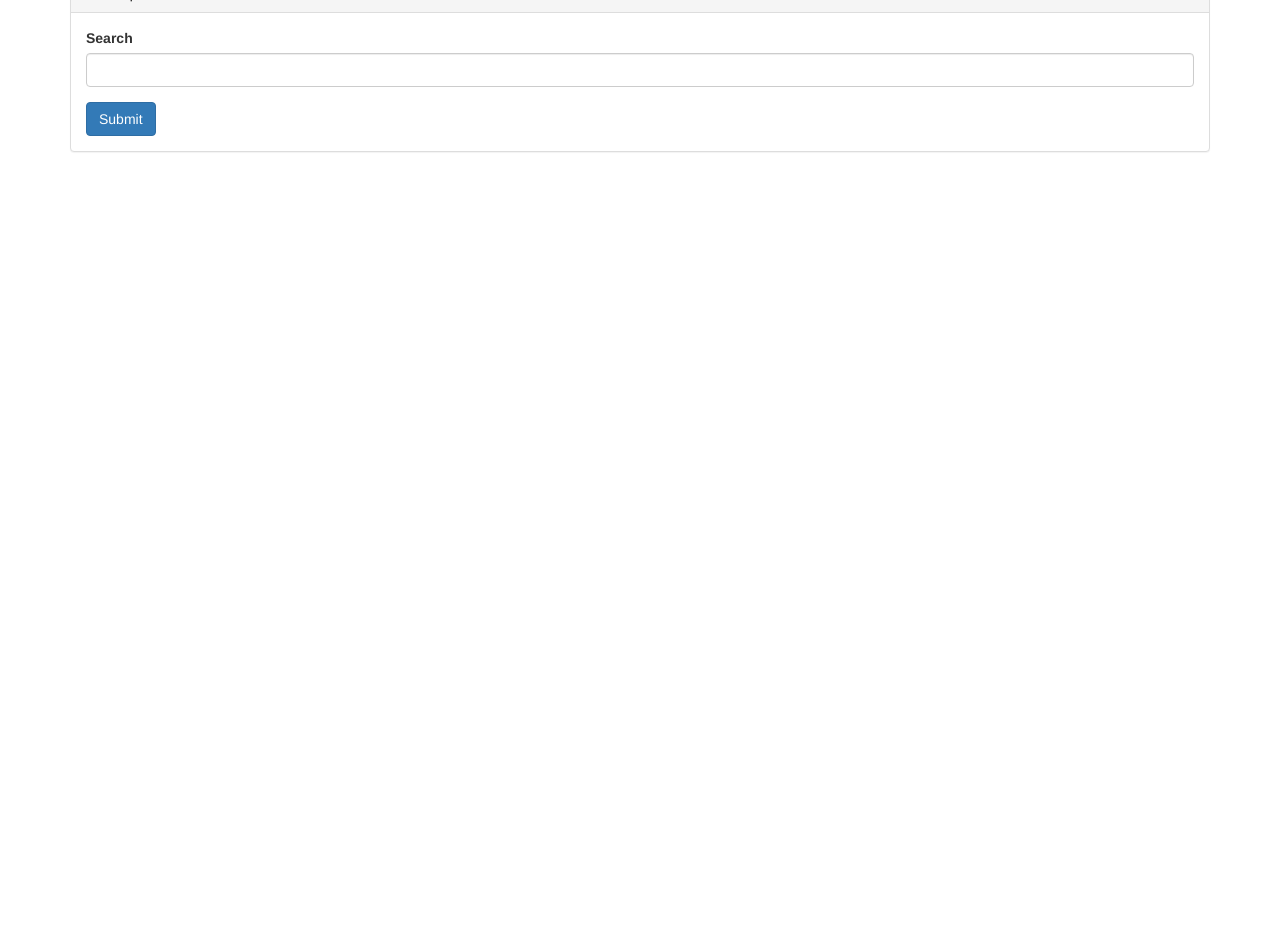
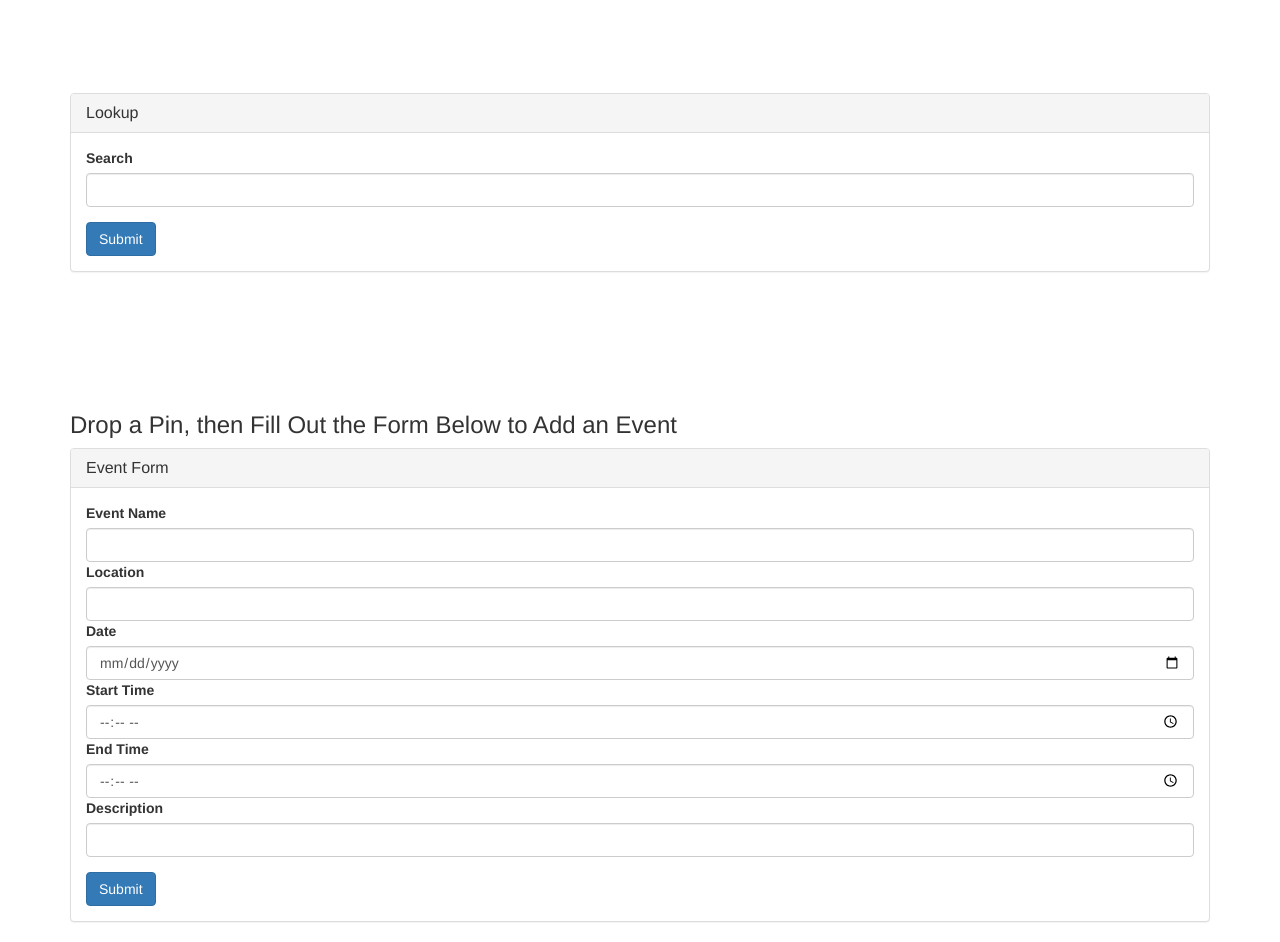
Before and after one commit to VolkRiot/Meet-Mapper, a PHP site: page / in a window 1280 px wide. Shown: the part 327-1269 px from the top of the page. Before the commit the page ends 479 px from the top, so only its background shows below. Run offline with PHP 8.4, Linux system fonts and the light colour scheme; some libraries are stand-ins or nearby versions.

Commit message:
forms added

```diff
--- a/assets/style/css/style.css
+++ b/assets/style/css/style.css
@@ -1,4 +1,3 @@
-<<<<<<< HEAD
 #header {
     position:fixed;
     width:100%;
@@ -51,8 +50,10 @@
 #map-container{
     height: 300px;
     width: 100%;
+    margin-top:20px;
+    margin-bottom:20px;
+}
 
-}
 
 
 /* Media Query */
--- a/index.html
+++ b/index.html
@@ -16,7 +16,7 @@
 
 <div class="container">
 
-<!-- Add all page content inside this div if you want the side nav to push page content to the right (not used if you only want the sidenav to sit on top of the page -->
+
   <div class="row center-block">
     <div class="col-md-1"></div>
     <div class="col-md-10">
@@ -31,8 +31,11 @@
   </div>
 
 
-        <div class="row">
-        <div class="col-lg-12">
+<br><br><br><br>
+
+
+    <div class="row">
+       <div class="col-md-12">
           <div class="panel panel-default">
             <div class="panel-heading">
               <h3 class="panel-title">Lookup</h3>
@@ -43,13 +46,44 @@
                   <label for="userSearch">Search</label>
                   <input class="form-control" id="userSearch" type="text">
                 </div>
-                <button class="btn btn-primary" id="submit-bid" type="submit">Submit</button>
+                <button class="btn btn-primary" id="submitSearch" type="submit">Submit</button>
               </form>
             </div>
           </div>
         </div>
+	</div>
 
-</div>
+<br><br><br><br><br>
+
+    <div class="row">
+       <div class="col-md-12">
+       <h3>Drop a Pin, then Fill Out the Form Below to Add an Event</h3>
+          <div class="panel panel-default">
+            <div class="panel-heading">
+              <h3 class="panel-title">Event Form</h3>
+            </div>
+            <div class="panel-body">
+              <form>
+                <div class="form-group">
+                  <label for="userSearch">Event Name</label>
+                  <input class="form-control" id="userAddName" type="text">
+                  <label for="userSearch">Location</label>
+                  <input class="form-control" id="userAddLoc" type="text">
+                  <label for="userSearch">Date</label>
+                  <input class="form-control" id="userAddDate" type="date">
+                  <label for="userSearch">Start Time</label>
+                  <input class="form-control" id="userAddStart" type="time">
+                  <label for="userSearch">End Time</label>
+                  <input class="form-control" id="userAddEnd" type="time">
+				  <label for="userSearch">Description</label>
+                  <input class="form-control" id="userAddDescription" type="text">
+                </div>
+                <button class="btn btn-primary" id="addEvent" type="submit">Submit</button>
+              </form>
+            </div>
+          </div>
+        </div>
+	</div>
 
 <!-- JQuery Link -->
 <script src="https://code.jquery.com/jquery-3.1.1.js"></script>
@@ -80,5 +114,6 @@
 </script>
 <!--Main program run logic-->
   <script src="assets/main.js"></script>
+</div>
 </body>
 </html>
```
